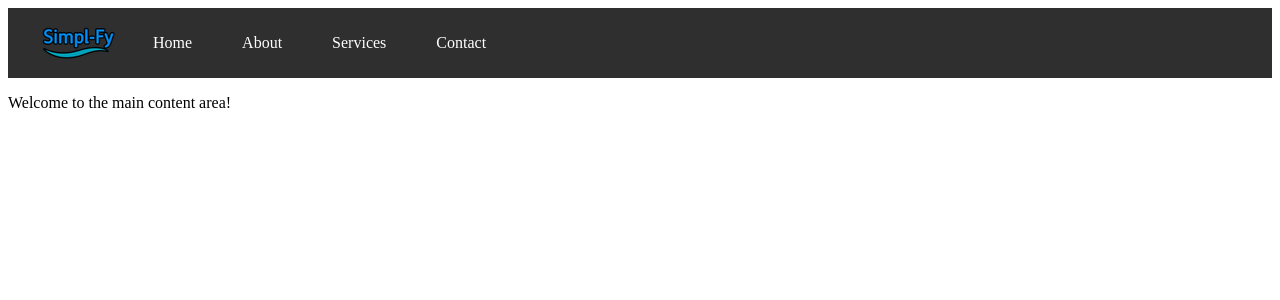
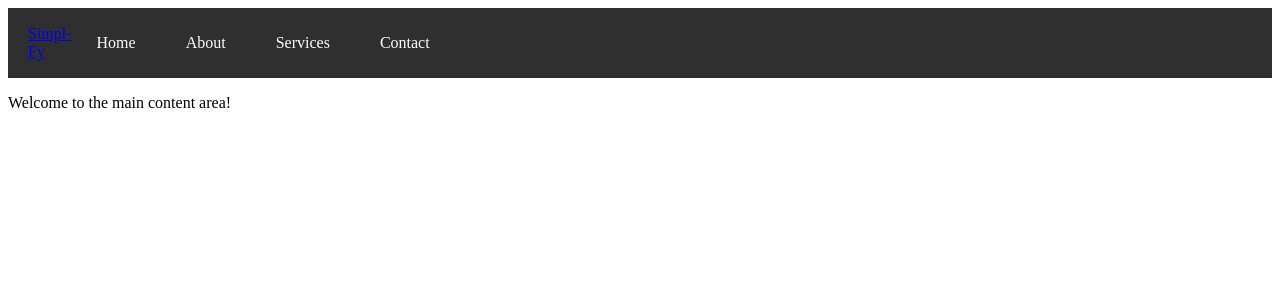
Before and after one commit to danders929/Simpl-Fy, a React (Vite) app: page / in a window 1280 px wide. Shown: the top 300 px of the page. Built offline with nearby package versions, Linux system fonts and the light colour scheme.

Commit message:
Changed logo to be simple text instead of img

```diff
--- a/src/components/Header.jsx
+++ b/src/components/Header.jsx
@@ -6,7 +6,7 @@ export default function Header() {
     return (
         <header className="header">
             <div className="header-container">
-                <img src={logo} alt="Logo" />
+                <p className="header-logo"><a href="#home"> Simpl-Fy</a></p>
                 <nav className="header-nav">
                     <ul>
                         <li><a href="#home">Home</a></li>
```
